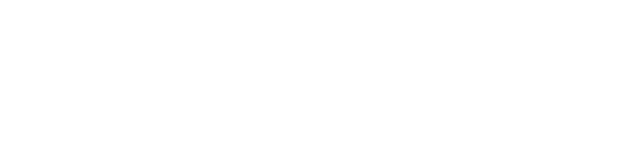
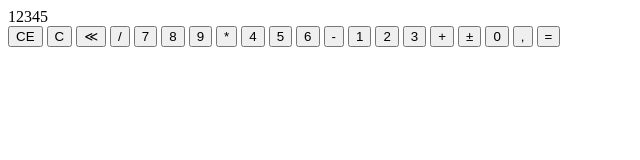
Before and after one commit to FranFlowerz/CalculadoraHTMLCSS, a plain HTML site: page index.html in a window 1280 px wide. Shown: the whole page, without its empty margins (0-640 px from the left). Drawn offline with Linux system fonts and the light colour scheme.

Commit message:
Botoes de calculadora setados

```diff
--- a/index.html
+++ b/index.html
@@ -7,6 +7,31 @@
     <link rel="stylesheet" href="css/style.css">
     <title>Calculadora</title>
 </head>
+<div class="calculator">
+    <div class="display">12345</div>
+    <div class="calculator-buttons">
+        <button>CE</button>
+        <button>C</button>
+        <button>≪</button>
+        <button>/</button>
+        <button>7</button>
+        <button>8</button>
+        <button>9</button>
+        <button>*</button>
+        <button>4</button>
+        <button>5</button>
+        <button>6</button>
+        <button>-</button>
+        <button>1</button>
+        <button>2</button>
+        <button>3</button>
+        <button>+</button>
+        <button>±</button>
+        <button>0</button>
+        <button>,</button>
+        <button>=</button>
+    </div>
+</div>
 
 <body>
 
```
